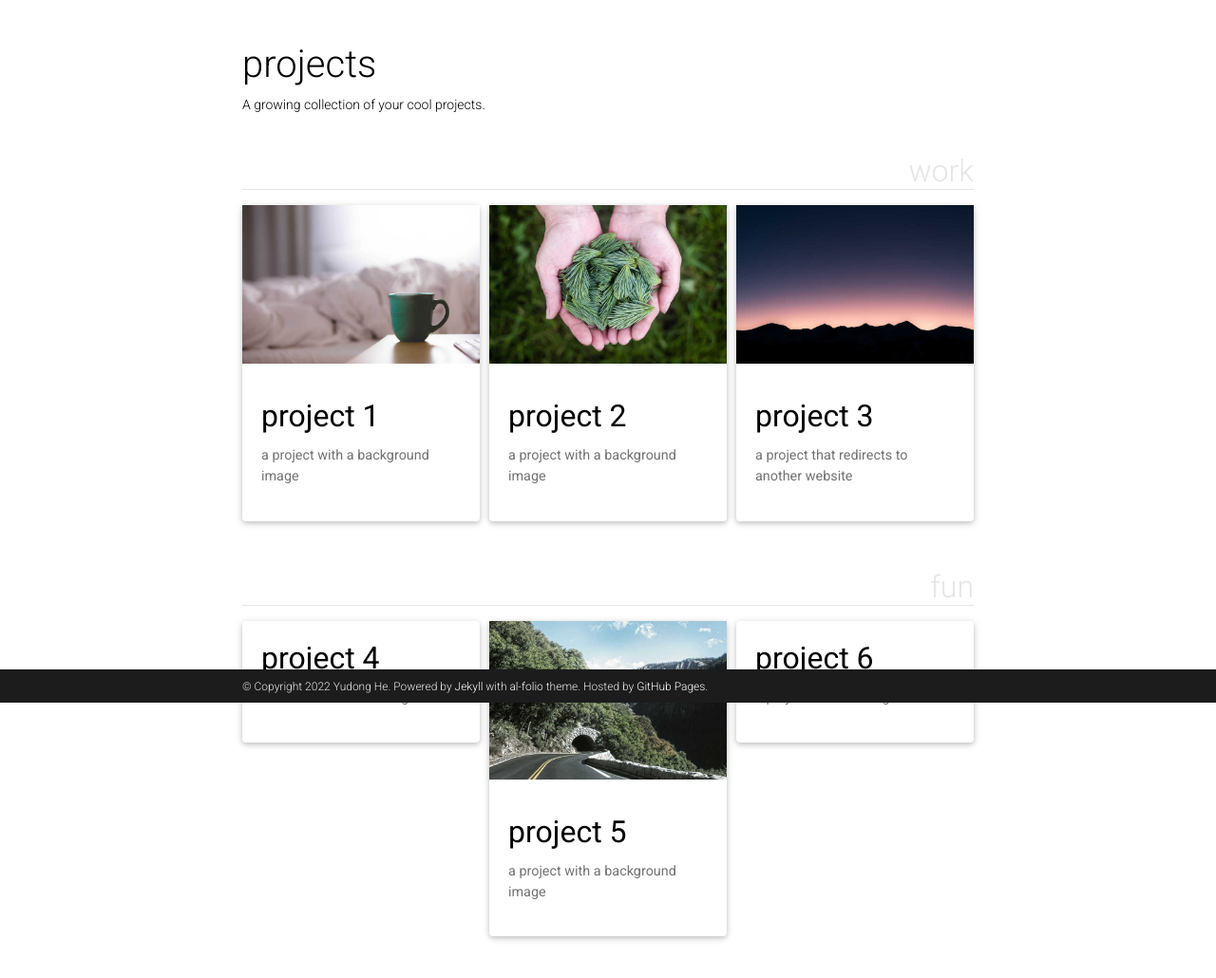
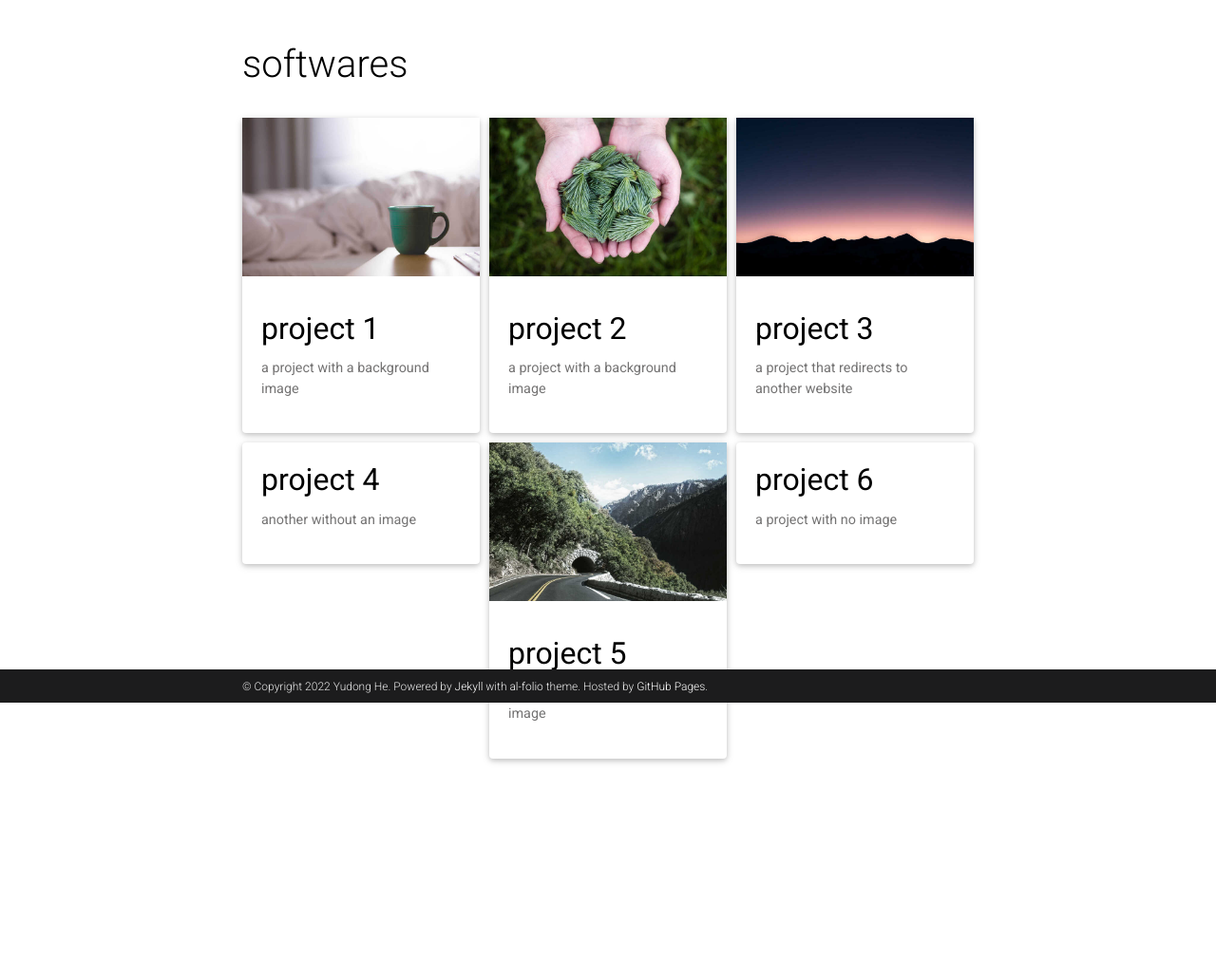
Before and after one commit to ydcnanhe/ydcnanhe.github.io, a Jekyll site: the page built from _pages/projects.md, in a window 1280 px wide, cut to the strip 160-1226 px from the top of the page. Shown: the top 1030 px of the strip at 95% size. Built offline with Jekyll 4.4.1, drawn with Linux system fonts in a browser that asks for light colours; comment, search, counter and statistics services are not loaded; a style sheet for code colours, icons or effects is not loaded; after the commit the page ends 1039 px from its top, so only the background shows below that.

Commit message:
Update projects.md

```diff
--- a/_pages/projects.md
+++ b/_pages/projects.md
@@ -1,11 +1,11 @@
 ---
 layout: page
-title: projects
+title: softwares
 permalink: /projects/
-description: A growing collection of your cool projects.
+description:
 nav: true
 nav_order: 2
-display_categories: [work, fun]
+display_categories:
 horizontal: false
 ---
 
```
